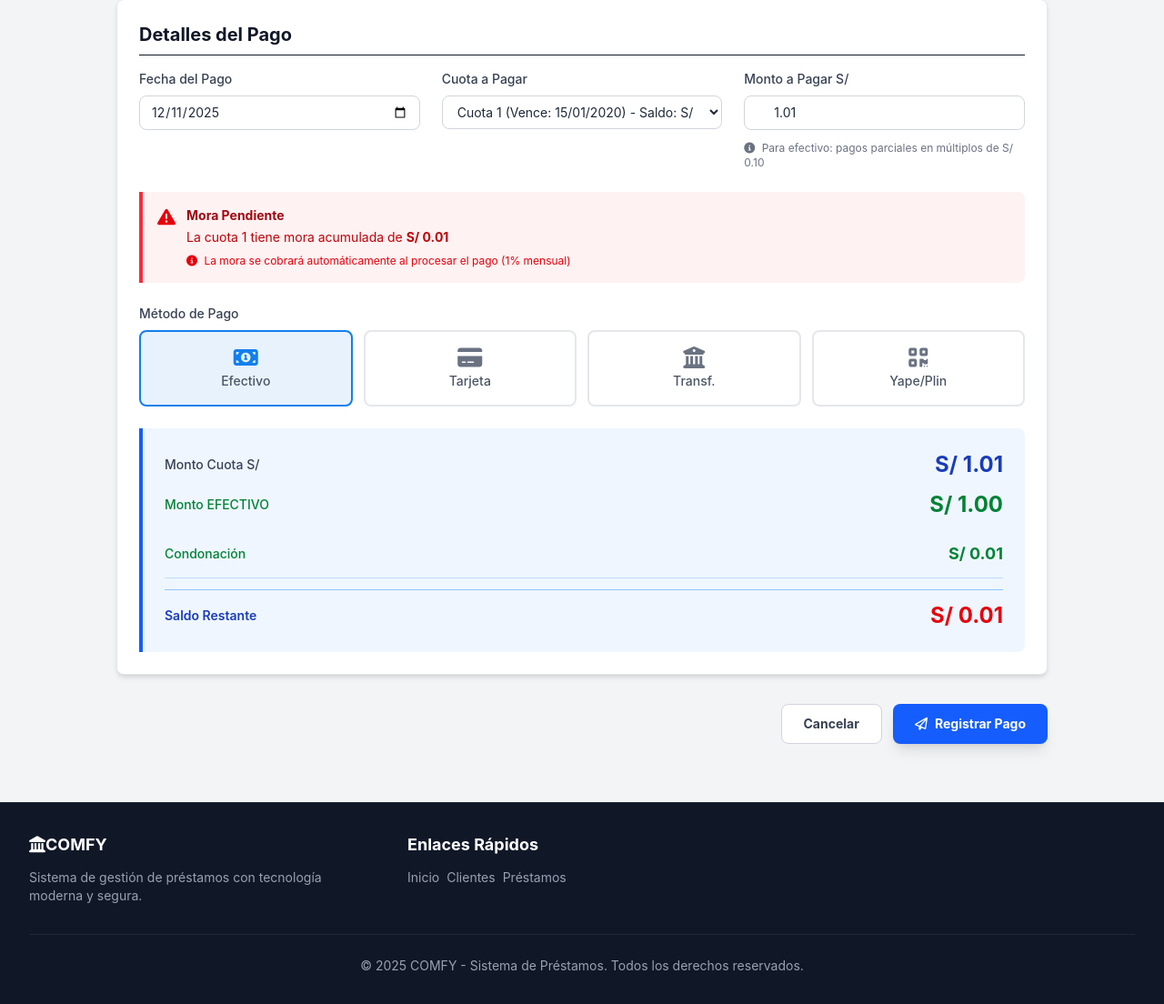
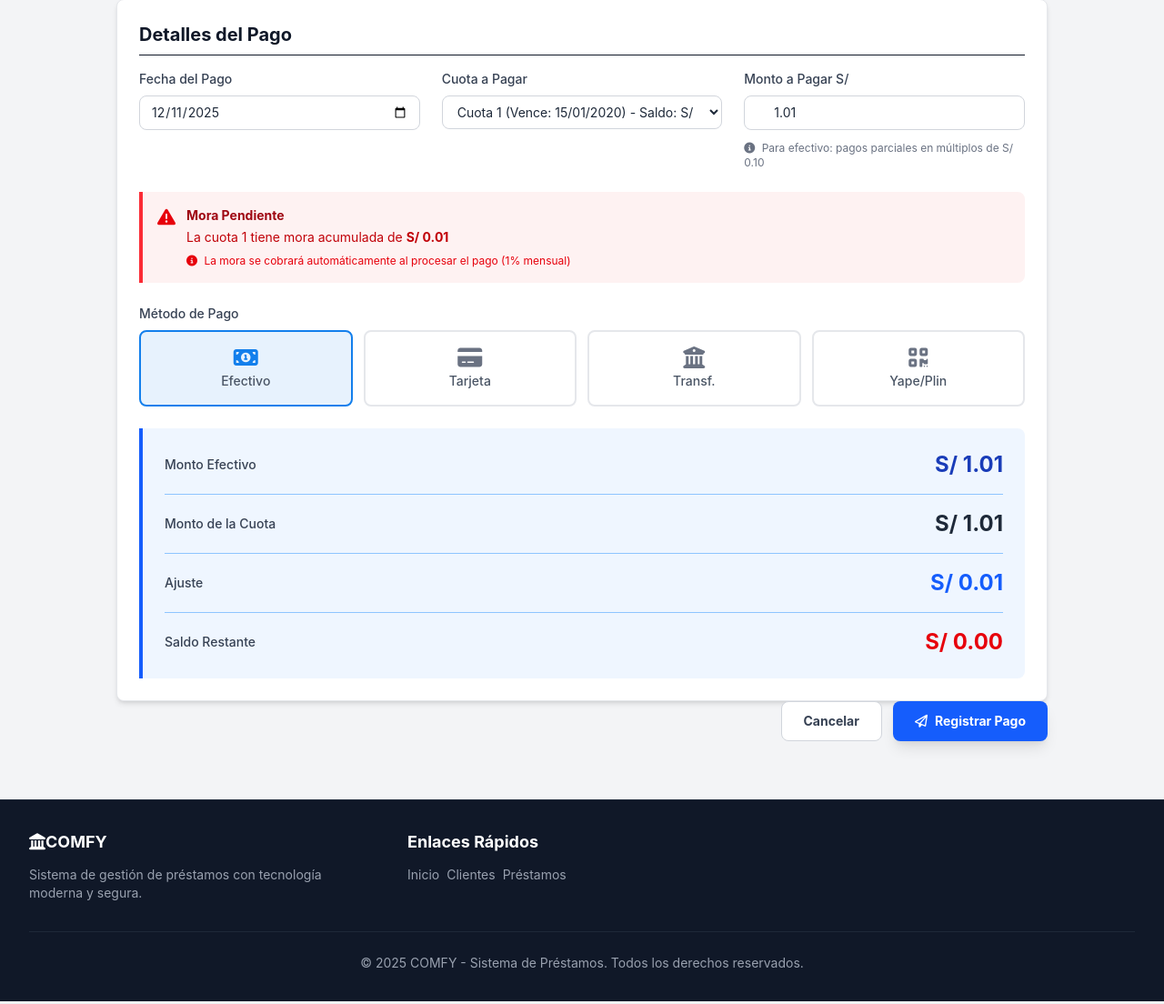
Before and after one commit to UPAO-INSO/caso-agile, a Flask app: page /prestamos/1/pago in a window 1280 px wide. Shown: the part 508-1612 px from the top of the page at 91% size. Run offline with Flask 3, Linux system fonts and the light colour scheme; tables that the repository leaves empty hold one stand-in row (values such as "Sample post"); style sheets or scripts are compiled from the project's sources; parts of the project's set-up code (start-up, migrations or seed data) failed here and were passed over; some libraries are stand-ins or nearby versions.

Commit message:
Cálculo del vuelto. El vuelto debería agregarse a la parte de 'Total Egresos' en el cuadre de caja, aún no funciona eso. También falta agregar redondeo al vuelto. Cuando se terminan de pagar todas las cuotas, el estado sigue siendo vigente

```diff
--- a/app/templates/pages/prestamos/registro_pago.html
+++ b/app/templates/pages/prestamos/registro_pago.html
@@ -71,11 +71,6 @@
                             class="w-full flex items-center justify-center px-4 py-3 border-2 border-blue-600 text-base font-medium rounded-lg text-blue-600 bg-transparent hover:bg-blue-50 md:text-lg transition-colors">
                         <i class="fa-solid fa-envelope mr-2"></i> Enviar comprobante a {{ client_email }}
                     </button>
-                <div class="mt-4">
-                    <button onclick="abrirModalVuelto({{ datos_pago.pago_id }})" class="w-full flex items-center justify-center px-4 py-3 border border-red-600 text-base font-medium rounded-lg text-red-600 bg-transparent hover:bg-red-50 md:text-lg transition-colors">
-                        <i class="fa-solid fa-money-bill-transfer mr-2"></i> Registrar Vuelto (Egreso)
-                    </button>
-                </div>
             </div>
 
             <div class="mt-8 pt-6 border-t border-gray-100">
@@ -189,38 +184,41 @@
                     </div>
 
                     <div class="bg-blue-50 border-l-4 border-blue-600 rounded-r-lg p-6">
-                        <div class="grid grid-cols-1 gap-3">
-                            <!-- Monto Original (Deuda de la cuota) -->
+                        <div class="grid grid-cols-1 gap-4">
+                            <!-- Monto Efectivo -->
                             <div class="flex items-center justify-between">
-                                <p class="text-sm font-medium text-gray-700">Monto Cuota S/</p>
-                                <p class="text-2xl font-bold text-blue-800" id="display_monto_original">S/ 0.00</p>
+                                <p class="text-sm font-medium text-gray-700">Monto Efectivo</p>
+                                <p class="text-2xl font-bold text-blue-800" id="display_monto_ingresado">S/ 0.00</p>
                             </div>
+                            <div class="border-t border-blue-300"></div>
+                            <!-- Monto de la Cuota -->
+                            <div class="flex items-center justify-between">
+                                <p class="text-sm font-medium text-gray-700">Monto de la Cuota</p>
+                                <p class="text-2xl font-bold text-gray-800" id="display_monto_cuota">S/ 0.00</p>
+                            </div>
+                            <div class="border-t border-blue-300"></div>
+                            <!-- Ajuste -->
+                            <div class="flex items-center justify-between">
+                                <p class="text-sm font-medium text-gray-700">Ajuste</p>
+                                <p class="text-2xl font-bold text-blue-600" id="display_ajuste">S/ 0.00</p>
+                            </div>
+                            <div class="border-t border-blue-300"></div>
+                            <!-- Vuelto -->
+                            <div class="flex items-center justify-between" id="vuelto_container" style="display: none;">
+                                <p class="text-sm font-medium text-gray-700">Vuelto</p>
+                                <p class="text-2xl font-bold text-amber-700" id="display_vuelto">S/ 0.00</p>
+                            </div>
+                            <!-- Saldo Restante -->
+                            <div class="flex items-center justify-between">
+                                <p class="text-sm font-medium text-gray-700">Saldo Restante</p>
+                                <p class="text-2xl font-bold text-red-600" id="display_saldo_restante">S/ 0.00</p>
+                            </div>
+                        </div>
 
-                            <!-- Monto Efectivo (solo para efectivo) -->
-                            <div class="flex items-center justify-between pb-3" id="monto_efectivo_container" style="display: none;">
-                                <p class="text-sm font-medium text-green-700">Monto EFECTIVO</p>
-                                <p class="text-2xl font-bold text-green-700" id="display_monto_efectivo">S/ 0.00</p>
-                            </div>
-
-                            <!-- Condonación/Ajuste (solo si hay diferencia) -->
-                            <div class="flex items-center justify-between pb-3 border-b border-blue-200" id="ajuste_container" style="display: none;">
-                                <p class="text-sm font-medium" id="ajuste_label">Condonación</p>
-                                <p class="text-lg font-bold" id="display_ajuste">S/ 0.00</p>
-                            </div>
-
-                            <!-- Saldo Restante -->
-                            <div class="flex items-center justify-between pt-3 border-t border-blue-300">
-                                <p class="text-sm font-semibold text-blue-800">Saldo Restante</p>
-                                <p class="text-2xl font-bold text-red-600" id="display_saldo">S/ 0.00</p>
-                            </div>
-
-                            <!-- Vuelto estimado (solo para efectivo cuando cliente entrega más) -->
-                            <div class="flex items-center justify-between pt-2" id="vuelto_container" style="display: none;">
-                                <p class="text-sm font-semibold text-gray-700">Vuelto estimado</p>
-                                <div class="text-right">
-                                    <p class="text-2xl font-bold text-gray-800" id="display_vuelto">S/ 0.00</p>
-                                    <p class="text-xs text-gray-500" id="display_vuelto_registrado" style="display:none;">(registrado en caja: S/ 0.00)</p>
-                                </div>
+                            <!-- Mensaje si no hay vuelto para efectivo -->
+                            <div class="flex items-center justify-between pt-2" id="sin_vuelto_container" style="display: none; padding-top: 12px; border-top: 2px solid #d1d5db;">
+                                <p class="text-sm font-medium text-gray-600">Pago Exacto</p>
+                                <p class="text-sm text-green-600 font-semibold">✓ Sin vuelto</p>
                             </div>
                         </div>
                     </div>
@@ -240,13 +238,6 @@
         document.addEventListener('DOMContentLoaded', function() {
             const selectCuota = document.getElementById('select_cuota');
             const inputMonto = document.getElementById('input_monto');
-            const displayMontoOriginal = document.getElementById('display_monto_original');
-            const displayMontoEfectivo = document.getElementById('display_monto_efectivo');
-            const displayAjuste = document.getElementById('display_ajuste');
-            const displaySaldo = document.getElementById('display_saldo');
-            const montoEfectivoContainer = document.getElementById('monto_efectivo_container');
-            const ajusteContainer = document.getElementById('ajuste_container');
-            const ajusteLabel = document.getElementById('ajuste_label');
             const redondeoText = document.getElementById('redondeo_text');
             const paymentRadios = document.querySelectorAll('.payment-method-radio');
             const cardContainer = document.getElementById('card-form-container');
@@ -254,8 +245,15 @@
             const btnSubmitText = document.getElementById('btn-text');
             const btnSubmitIcon = document.getElementById('btn-icon');
 
+            const displayMontoIngresado = document.getElementById('display_monto_ingresado');
+            const displayMontoCuota = document.getElementById('display_monto_cuota');
+            const vueltoContainer = document.getElementById('vuelto_container');
+            const sinVueltoContainer = document.getElementById('sin_vuelto_container');
+            const displayVuelto = document.getElementById('display_vuelto');
+            const displayAjuste = document.getElementById('display_ajuste');
+            const displaySaldoRestante = document.getElementById('display_saldo_restante');
+
             let currentPaymentMethod = 'EFECTIVO';
-            let redondeoData = null;
             let montoTotalCuota = 0; // Monto total de la cuota (saldo + mora)
 
             function actualizarInputConCuota() {
@@ -267,10 +265,48 @@
                 const totalAPagar = saldoPendiente + moraAcumulada;
 
                 montoTotalCuota = totalAPagar; // Guardar el monto total
-                inputMonto.value = totalAPagar.toFixed(2);
-                inputMonto.max = totalAPagar.toFixed(2); // Límite máximo = monto de la cuota
+                // Establecer límites pero no sobreescribir la entrada si el usuario ya la editó
+                // Límite máximo = monto de la cuota, excepto para EFECTIVO (permitir pago mayor para dar vuelto)
+                if (currentPaymentMethod !== 'EFECTIVO') {
+                    inputMonto.max = totalAPagar.toFixed(2);
+                } else {
+                    inputMonto.removeAttribute('max');
+                }
                 inputMonto.min = '0.10';
+                // Si el usuario NO ha editado manualmente el campo, inicializarlo
+                if (!inputMonto.dataset.userEdited) {
+                    // Solo inicializar si está vacío o es 0
+                    if (!inputMonto.value || parseFloat(inputMonto.value) === 0) {
+                        inputMonto.value = totalAPagar.toFixed(2);
+                    }
+                }
                 actualizarDisplays();
+            }
+
+            // Nueva función: actualiza los valores visibles en el recuadro celeste
+            function actualizarDisplays() {
+                const valorIngresado = parseFloat(inputMonto.value) || 0;
+                const fmt = v => 'S/ ' + Number(v || 0).toLocaleString('es-PE', {minimumFractionDigits:2, maximumFractionDigits:2});
+                if (displayMontoIngresado) displayMontoIngresado.textContent = fmt(valorIngresado);
+                if (displayMontoCuota) displayMontoCuota.textContent = fmt(montoTotalCuota);
+                // Ajuste: solo las unidades de la parte decimal que no forman parte del múltiplo de S/ 0.10
+                // Ej: 84.32 -> centavos = 32 -> ajusteCents = 32 % 10 = 2 -> ajuste = 0.02
+                const cuotaCents = Math.round(montoTotalCuota * 100);
+                const ajusteCents = cuotaCents % 10; // unidades que sobran sobre el múltiplo de 10 centavos
+                const ajuste = ajusteCents / 100;
+                if (displayAjuste) displayAjuste.textContent = fmt(ajuste);
+                // Vuelto: solo si monto ingresado > cuota
+                if (valorIngresado > montoTotalCuota) {
+                    if (displayVuelto) displayVuelto.textContent = fmt(valorIngresado - montoTotalCuota);
+                    if (vueltoContainer) vueltoContainer.style.display = 'flex';
+                } else {
+                    if (displayVuelto) displayVuelto.textContent = fmt(0);
+                    if (vueltoContainer) vueltoContainer.style.display = 'none';
+                }
+                // Saldo restante: lo que falta pagar de la cuota
+                let saldoRestante = montoTotalCuota - valorIngresado;
+                if (saldoRestante < 0) saldoRestante = 0;
+                if (displaySaldoRestante) displaySaldoRestante.textContent = fmt(saldoRestante);
             }
 
             // Validar entrada manual: solo múltiplos de 0.10 para EFECTIVO en pagos parciales
@@ -282,8 +318,8 @@
 
                 let valor = parseFloat(inputMonto.value) || 0;
 
-                // No permitir valores mayores al cronograma
-                if (valor > montoTotalCuota) {
+                // No permitir valores mayores al cronograma para medios distintos a EFECTIVO
+                if (currentPaymentMethod !== 'EFECTIVO' && valor > montoTotalCuota) {
                     valor = montoTotalCuota;
                     inputMonto.value = valor.toFixed(2);
                     actualizarDisplays();
@@ -299,9 +335,10 @@
                     return;
                 }
 
-                // Para PAGOS PARCIALES: redondear a múltiplos de 0.10
-                const centavos = Math.round(valor * 100) % 10;
-                if (centavos !== 0) {
+                // Para PAGOS PARCIALES (cuando el pago es menor a la cuota): redondear a múltiplos de 0.10
+                if (valor < montoTotalCuota) {
+                    const centavos = Math.round(valor * 100) % 10;
+                    if (centavos !== 0) {
                     // Redondear al múltiplo de 0.10 más cercano
                     let valorRedondeado = Math.round(valor * 10) / 10;
 
@@ -310,8 +347,9 @@
                         valorRedondeado = Math.floor(valor * 10) / 10;
                     }
 
-                    valor = valorRedondeado;
-                    inputMonto.value = valor.toFixed(2);
+                        valor = valorRedondeado;
+                        inputMonto.value = valor.toFixed(2);
+                    }
                 }
 
                 actualizarDisplays();
@@ -340,79 +378,6 @@
                 }
             }
 
-            async function actualizarDisplays() {
-                const montoIngresado = parseFloat(inputMonto.value) || 0;
-                const selectedOption = selectCuota.options[selectCuota.selectedIndex];
-                if (!selectedOption || selectedOption.disabled) return;
-
-                const saldoPendiente = parseFloat(selectedOption.getAttribute('data-saldo')) || 0;
-                const moraAcumulada = parseFloat(selectedOption.getAttribute('data-mora')) || 0;
-                const totalAPagar = saldoPendiente + moraAcumulada;
-
-                // MONTO CUOTA S/ siempre muestra el monto ingresado/redondeado actual
-                displayMontoOriginal.textContent = 'S/ ' + montoIngresado.toLocaleString('en-US', {minimumFractionDigits: 2, maximumFractionDigits: 2});
-
-                // Verificar si se está pagando el monto COMPLETO de la cuota
-                const esPagoCompleto = Math.abs(montoIngresado - totalAPagar) < 0.01;
-
-                // Si es EFECTIVO, calcular redondeo para mostrar información y calcular vuelto estimado
-                if (currentPaymentMethod === 'EFECTIVO' && montoIngresado > 0) {
-                    redondeoData = await calcularRedondeo(montoIngresado, 'EFECTIVO');
-
-                    if (redondeoData && redondeoData.aplica_redondeo && Math.abs(redondeoData.ajuste) > 0.001) {
-                        // Mostrar desglose de redondeo
-                        montoEfectivoContainer.style.display = 'flex';
-                        displayMontoEfectivo.textContent = 'S/ ' + redondeoData.monto_redondeado.toLocaleString('en-US', {minimumFractionDigits: 2, maximumFractionDigits: 2});
-
-                        ajusteContainer.style.display = 'flex';
-                        const esAhorro = redondeoData.ajuste < 0;
-                        ajusteLabel.textContent = esAhorro ? 'Condonación' : 'Ajuste';
-                        ajusteLabel.className = esAhorro ? 'text-sm font-medium text-green-700' : 'text-sm font-medium text-blue-700';
-                        displayAjuste.textContent = 'S/ ' + Math.abs(redondeoData.ajuste).toLocaleString('en-US', {minimumFractionDigits: 2, maximumFractionDigits: 2});
-                        displayAjuste.className = esAhorro ? 'text-lg font-bold text-green-700' : 'text-lg font-bold text-blue-700';
-
-                        // Saldo con monto redondeado
-                        let saldoRestante = totalAPagar - redondeoData.monto_redondeado;
-                        if (saldoRestante < 0.01) saldoRestante = 0;
-                        displaySaldo.textContent = 'S/ ' + saldoRestante.toLocaleString('en-US', {minimumFractionDigits: 2, maximumFractionDigits: 2});
-                    } else {
-                        // Sin ajuste significativo
-                        ocultarRedondeo();
-                        let saldoRestante = totalAPagar - montoIngresado;
-                        if (saldoRestante < 0.01) saldoRestante = 0;
-                        displaySaldo.textContent = 'S/ ' + saldoRestante.toLocaleString('en-US', {minimumFractionDigits: 2, maximumFractionDigits: 2});
-                    }
-                } else {
-                    // Pago parcial o método diferente: NO mostrar redondeo
-                    ocultarRedondeo();
-
-                    let saldoRestante = totalAPagar - montoIngresado;
-                    if (saldoRestante < 0.01) saldoRestante = 0;
-                    displaySaldo.textContent = 'S/ ' + saldoRestante.toLocaleString('en-US', {minimumFractionDigits: 2, maximumFractionDigits: 2});
-                }
-
-                // Mostrar vuelto estimado si el cliente entregó más que la deuda
-                const vueltoContainer = document.getElementById('vuelto_container');
-                const displayVuelto = document.getElementById('display_vuelto');
-                const displayVueltoReg = document.getElementById('display_vuelto_registrado');
-
-                if (currentPaymentMethod === 'EFECTIVO' && montoIngresado > totalAPagar) {
-                    const vueltoSimple = montoIngresado - totalAPagar;
-                    displayVuelto.textContent = 'S/ ' + vueltoSimple.toLocaleString('en-US', {minimumFractionDigits: 2, maximumFractionDigits: 2});
-                    // Mostrar cuánto sería el vuelto según lo que se registrará en caja (si aplica redondeo)
-                    if (redondeoData && typeof redondeoData.monto_redondeado === 'number') {
-                        const vueltoRegistrado = montoIngresado - redondeoData.monto_redondeado;
-                        displayVueltoReg.style.display = 'block';
-                        displayVueltoReg.textContent = '(registrado en caja: S/ ' + (vueltoRegistrado > 0 ? vueltoRegistrado.toLocaleString('en-US', {minimumFractionDigits: 2, maximumFractionDigits: 2}) : '0.00') + ')';
-                    } else {
-                        displayVueltoReg.style.display = 'none';
-                    }
-                    vueltoContainer.style.display = 'flex';
-                } else {
-                    vueltoContainer.style.display = 'none';
-                }
-            }
-
             function ocultarRedondeo() {
                 montoEfectivoContainer.style.display = 'none';
                 ajusteContainer.style.display = 'none';
@@ -425,8 +390,8 @@
                     redondeoText.textContent = 'Para efectivo: pagos parciales en múltiplos de S/ 0.10';
                 } else {
                     redondeoText.textContent = 'Puede ingresar cualquier monto con centavos';
-                    // Restablecer al monto de la cuota cuando se cambia de método
-                    if (montoTotalCuota > 0) {
+                    // No forzar el restablecimiento del campo si el usuario ya lo editó
+                    if (!inputMonto.dataset.userEdited && montoTotalCuota > 0) {
                         inputMonto.value = montoTotalCuota.toFixed(2);
                         actualizarDisplays();
                     }
@@ -437,9 +402,22 @@
 
             if(selectCuota) {
                 selectCuota.addEventListener('change', actualizarInputConCuota);
-                inputMonto.addEventListener('input', actualizarDisplays);
-                inputMonto.addEventListener('blur', validarInputManual); // Validar al salir del campo
-                inputMonto.addEventListener('change', validarInputManual); // Validar al cambiar
+                // Marcar que el usuario editó el campo cuando escribe y actualizar displays
+                inputMonto.addEventListener('input', function(e){
+                    this.dataset.userEdited = '1';
+                    actualizarDisplays();
+                });
+                // Evitar validaciones que reseteen el input al hacer click fuera.
+                // Hacemos la validación final en el submit del formulario.
+                const form = inputMonto.closest('form');
+                if (form) {
+                    form.addEventListener('submit', function(e){
+                        // Ejecutar validación final antes de enviar
+                        validarInputManual();
+                        actualizarDisplays();
+                        // Dejar que el formulario continúe su submit (no prevenimos aquí)
+                    });
+                }
                 actualizarInputConCuota();
             }
 
@@ -447,7 +425,8 @@
                 radio.addEventListener('change', function() {
                     actualizarMetodoPago(this.value);
 
-                    if (this.value === 'TARJETA') {
+                    // Aceptar tanto 'TARJETA_CREDITO' como 'TARJETA' por compatibilidad
+                    if (this.value === 'TARJETA_CREDITO' || this.value === 'TARJETA') {
                         cardContainer.classList.remove('hidden');
                         cardInputs.forEach(input => input.required = true);
                         if(btnSubmitText) btnSubmitText.textContent = "Pagar con Tarjeta";
@@ -467,56 +446,7 @@
             document.getElementById('card_expiry')?.addEventListener('input', e => { let v = e.target.value.replace(/\D/g, ''); if (v.length >= 3) v = v.substring(0, 2) + '/' + v.substring(2, 4); e.target.value = v; });
         });
     </script>
-    <script>
-        function abrirModalVuelto(pagoId) {
-            const existing = document.getElementById('modal_vuelto');
-            if (existing) { existing.classList.remove('hidden'); return; }
 
-            const modal = document.createElement('div');
-            modal.id = 'modal_vuelto';
-            modal.className = 'fixed inset-0 bg-black bg-opacity-40 flex items-center justify-center z-50';
-            modal.innerHTML = `
-                <div class="bg-white rounded-lg shadow-lg w-96 p-6">
-                    <h3 class="text-lg font-bold mb-2">Registrar Vuelto (Egreso)</h3>
-                    <div class="mb-3">
-                        <label class="text-sm text-gray-700">Monto Vuelto (S/)</label>
-                        <input id="vuelto_monto" type="number" step="0.01" class="w-full rounded border px-3 py-2 mt-1" />
-                    </div>
-                    <div class="mb-3">
-                        <label class="text-sm text-gray-700">Concepto</label>
-                        <input id="vuelto_concepto" type="text" class="w-full rounded border px-3 py-2 mt-1" value="Vuelto por pago #${pagoId}" />
-                    </div>
-                    <div class="flex justify-end gap-2">
-                        <button onclick="document.getElementById('modal_vuelto')?.remove()" class="px-4 py-2 bg-gray-200 rounded">Cancelar</button>
-                        <button onclick="enviarVuelto(${pagoId})" class="px-4 py-2 bg-red-600 text-white rounded">Registrar</button>
-                    </div>
-                </div>
-            `;
-            document.body.appendChild(modal);
-        }
-
-        async function enviarVuelto(pagoId) {
-            const monto = parseFloat(document.getElementById('vuelto_monto').value) || 0;
-            const concepto = document.getElementById('vuelto_concepto').value || '';
-            if (monto <= 0 || concepto.trim() === '') { alert('Ingrese monto y concepto válidos'); return; }
-
-            try {
-                const resp = await fetch('/caja/egreso', {
-                    method: 'POST', headers: { 'Content-Type': 'application/json' },
-                    body: JSON.stringify({ monto: monto, concepto: concepto, pago_id: pagoId })
-                });
-                if (resp.ok) {
-                    alert('Vuelto registrado correctamente');
-                    document.getElementById('modal_vuelto')?.remove();
-                } else {
-                    const err = await resp.json();
-                    alert('Error: ' + (err.error || JSON.stringify(err)));
-                }
-            } catch (e) {
-                console.error(e); alert('Error registrando vuelto');
-            }
-        }
-    </script>
 
     {% endif %}
 
```
Also changed, not shown: app/services/caja_service.py (+6 -1 lines), app/services/pago_service.py (+10 -0 lines), app/templates/pages/caja/cuadre.html (+6 -1 lines).
